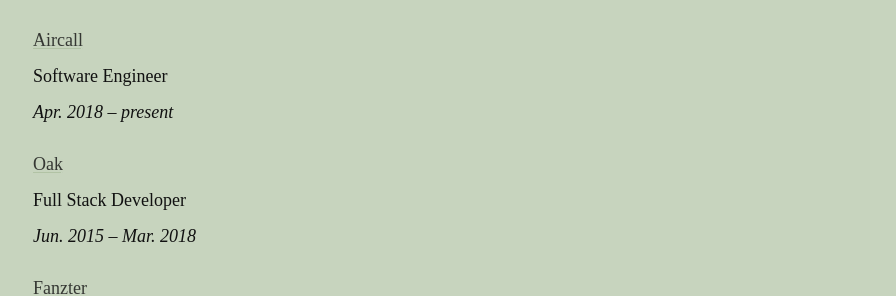
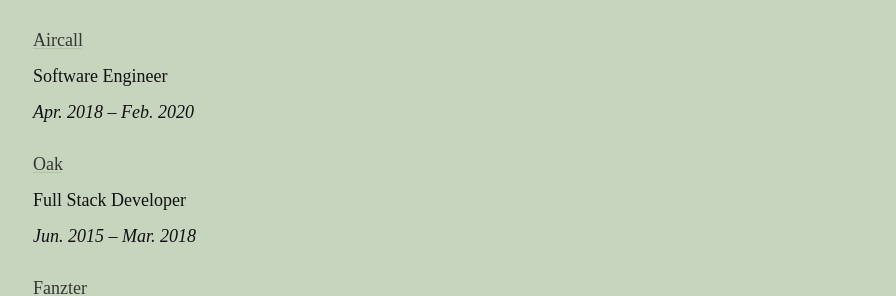
Before and after one commit to ethnt/ethnt.me, a Jekyll site: the page built from information.markdown, in a window 1280 px wide. Shown: the part 638-934 px from the top of the page, without its empty margins (95-991 px from the left). Built offline with Jekyll 4.4.1, drawn with Linux system fonts in a browser that asks for light colours; some web fonts are replaced.

Commit message:
Updated Aircall

```diff
--- a/_experience/aircall.markdown
+++ b/_experience/aircall.markdown
@@ -4,7 +4,7 @@
 link: https://aircall.io
 dates:
   start: Apr. 2018
-  end: present
+  end: Feb. 2020
 ---
 
 Software Engineer
```
